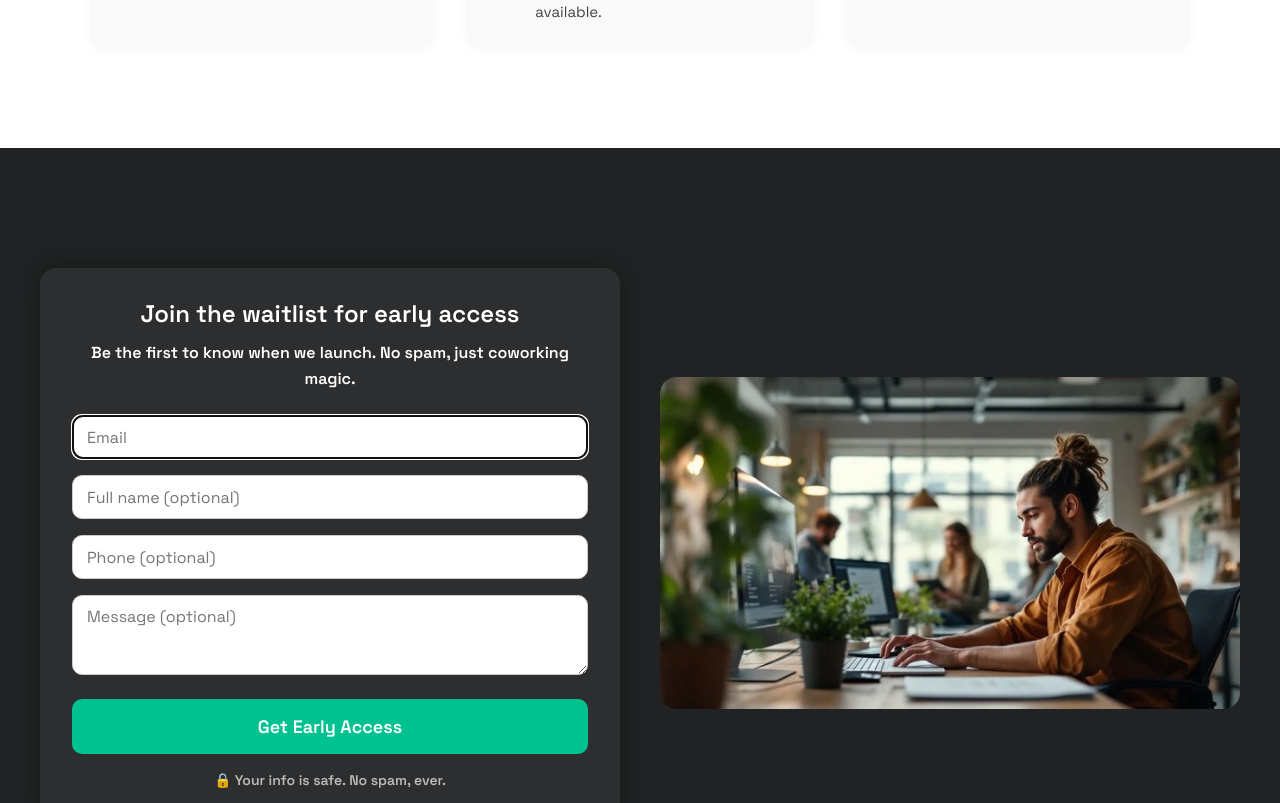
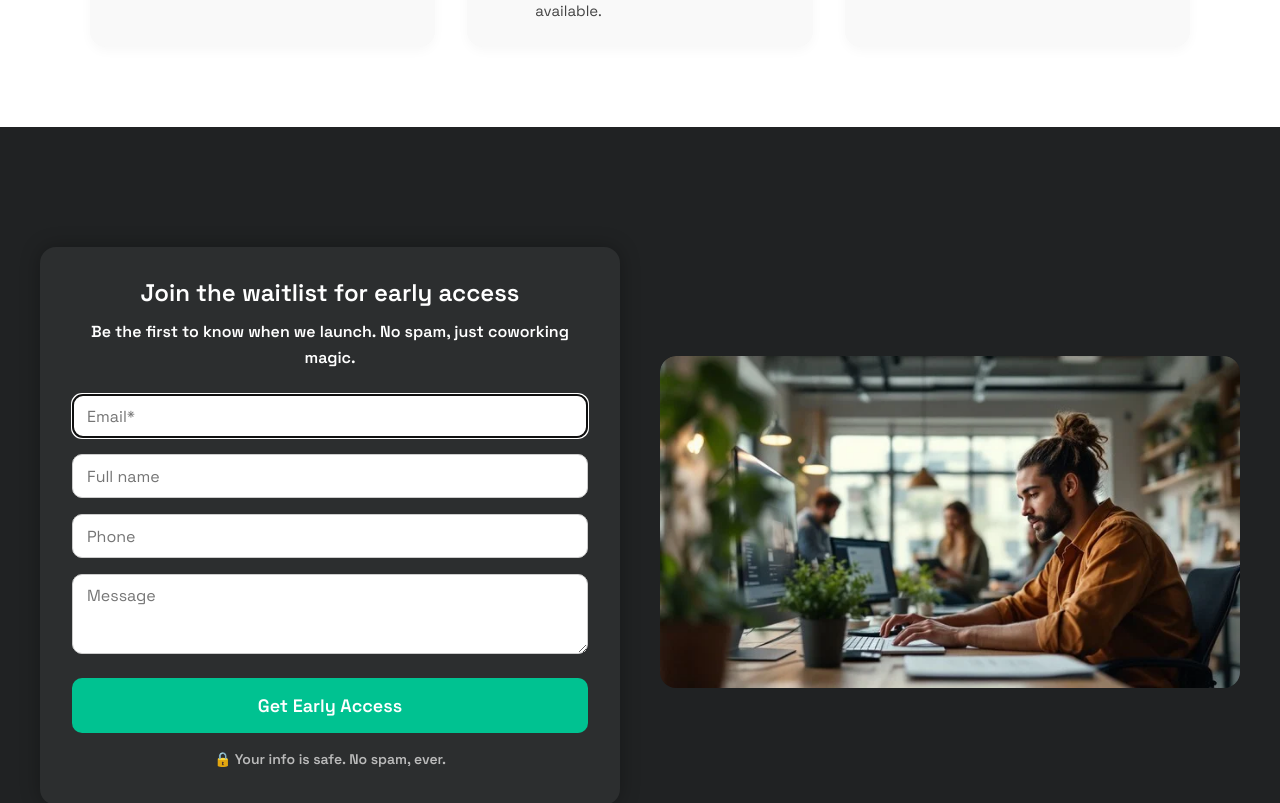
Before and after one commit to lauraxh91/flex-spaces-app, a React (Vite) app: page / in a window 1280 px wide. Shown: the part 1840-2643 px from the top of the page. Built offline with nearby package versions, Linux system fonts and the light colour scheme.

Commit message:
removed optional

```diff
--- a/src/components/ContactForm.jsx
+++ b/src/components/ContactForm.jsx
@@ -166,7 +166,7 @@ const ContactForm = () => {
                 style={styles.input}
                 name="email"
                 type="email"
-                placeholder="Email"
+                placeholder="Email*"
                 value={form.email}
                 onChange={handleChange}
                 required
@@ -176,7 +176,7 @@ const ContactForm = () => {
               <input
                 style={styles.input}
                 name="name"
-                placeholder="Full name (optional)"
+                placeholder="Full name"
                 value={form.name}
                 onChange={handleChange}
                 aria-label="Full name"
@@ -185,7 +185,7 @@ const ContactForm = () => {
               <input
                 style={styles.input}
                 name="phone"
-                placeholder="Phone (optional)"
+                placeholder="Phone"
                 value={form.phone}
                 onChange={handleChange}
                 aria-label="Phone number"
@@ -195,7 +195,7 @@ const ContactForm = () => {
               <textarea
                 style={styles.textarea}
                 name="comment"
-                placeholder="Message (optional)"
+                placeholder="Message"
                 value={form.comment}
                 onChange={handleChange}
                 aria-label="Your message"
--- a/src/pages/HomePage.jsx
+++ b/src/pages/HomePage.jsx
@@ -57,13 +57,10 @@ const HomePage = () => {
         <CallOut />
       </div>
 
-      <div style={{ paddingTop: '1px' }}>
       <section id="how-it-works">
   <GettingStartedSection />
 </section>
-      </div>
 
-      <div style={{ paddingTop: '20px' }}>
 <section
   id="contact"
   style={{
@@ -71,14 +68,13 @@ const HomePage = () => {
     lineHeight: '28px',
     fontWeight: 700,
     fontSize: '18px',
-            color: '#030303'
+    color: '#030303',
   }}
 >
   <ContactForm />
   <Footer />
 </section>
     </div>
-    </div>
   );
 };
 
```
Lines whose indentation alone changed are shown as unchanged.
